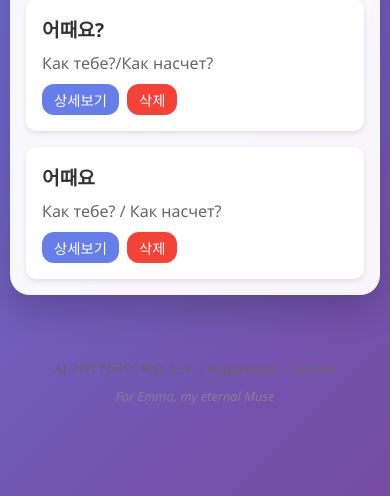
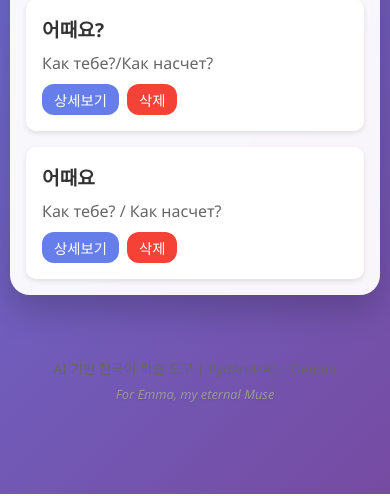
Before and after one commit to heonyun/korean-vocab-app, a FastAPI app: page / in a window 390 px wide. Shown: the part 639-1135 px from the top of the page. Run offline with FastAPI, Linux system fonts and the light colour scheme.

Commit message:
Fix: Emma 크레딧 인라인 스타일 문제 해결
- HTML에서 인라인 style 속성 제거
- emma-credit 클래스 추가로 CSS 우선순위 문제 해결
- !important 사용하여 스타일 강제 적용
- 모든 브라우저에서 가시성 보장

```diff
--- a/static/style.css
+++ b/static/style.css
@@ -782,11 +782,14 @@ body {
     line-height: 1.4;
 }
 
-.footer p:last-child {
-    color: var(--text-muted);
-    font-style: italic;
-    margin-top: 10px;
-    opacity: 0.8;
+.footer p:last-child,
+.emma-credit {
+    color: var(--text-muted) !important;
+    font-style: italic !important;
+    margin-top: 10px !important;
+    opacity: 0.9 !important;
+    font-weight: 500 !important;
+    text-shadow: 0 1px 2px rgba(0,0,0,0.1) !important;
 }
 
 /* PWA 설치 배너 */
@@ -995,9 +998,12 @@ body:has(.pwa-banner:not(.hidden)) .footer {
         font-size: 0.85rem;
     }
 
-    .footer p:last-child {
-        font-size: 0.8rem;
-        margin-top: 8px;
+    .footer p:last-child,
+    .emma-credit {
+        font-size: 0.8rem !important;
+        margin-top: 8px !important;
+        color: var(--text-muted) !important;
+        opacity: 1 !important;
     }
 
     /* PWA 배너가 있을 때 모바일 footer 여백 */
--- a/templates/index.html
+++ b/templates/index.html
@@ -135,7 +135,7 @@
 
         <footer class="footer">
             <p>AI 기반 한국어 학습 도구 | PydanticAI + Gemini</p>
-            <p style="font-style: italic; color: #888; margin-top: 10px;">For Emma, my eternal Muse</p>
+            <p class="emma-credit">For Emma, my eternal Muse</p>
         </footer>
     </div>
 
```
